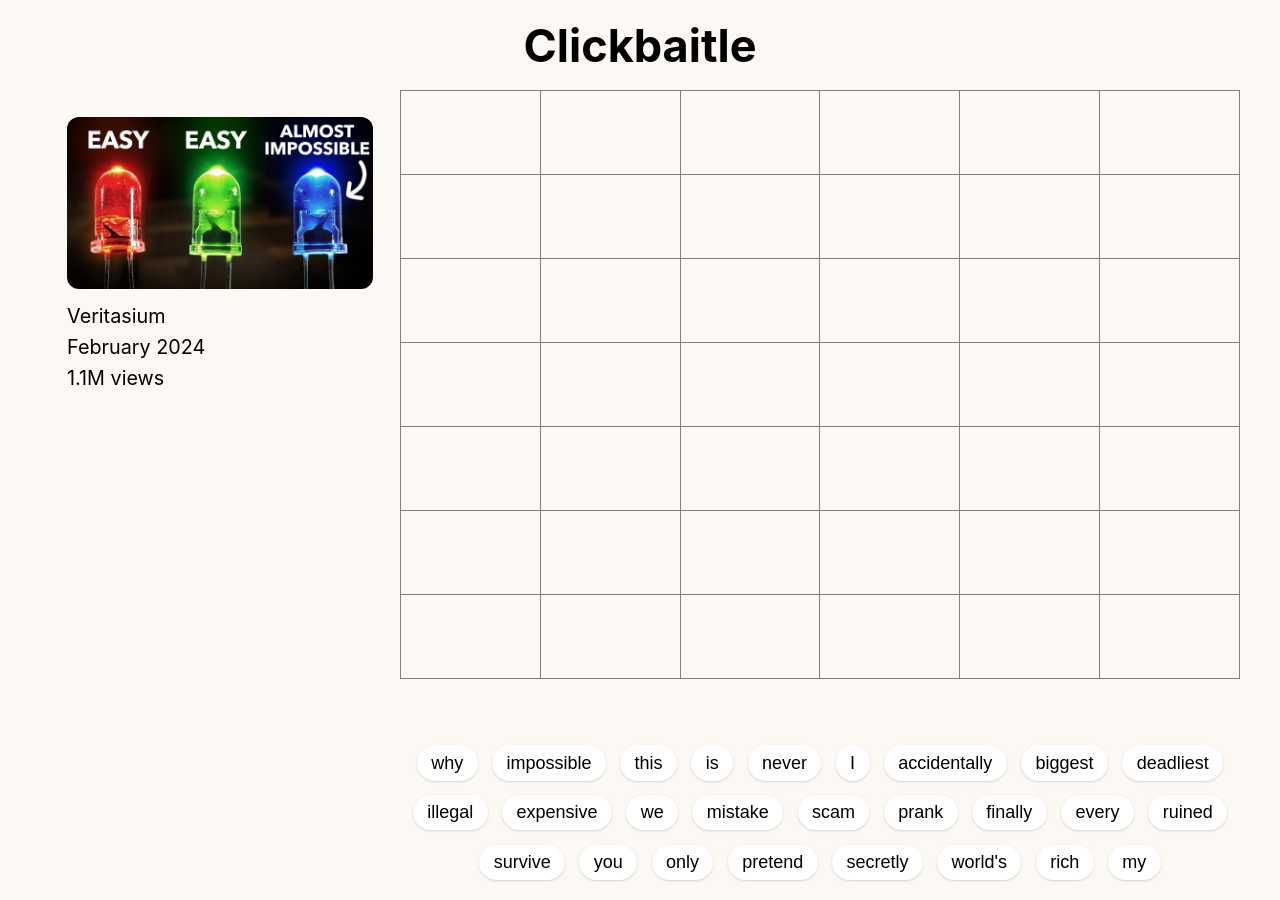
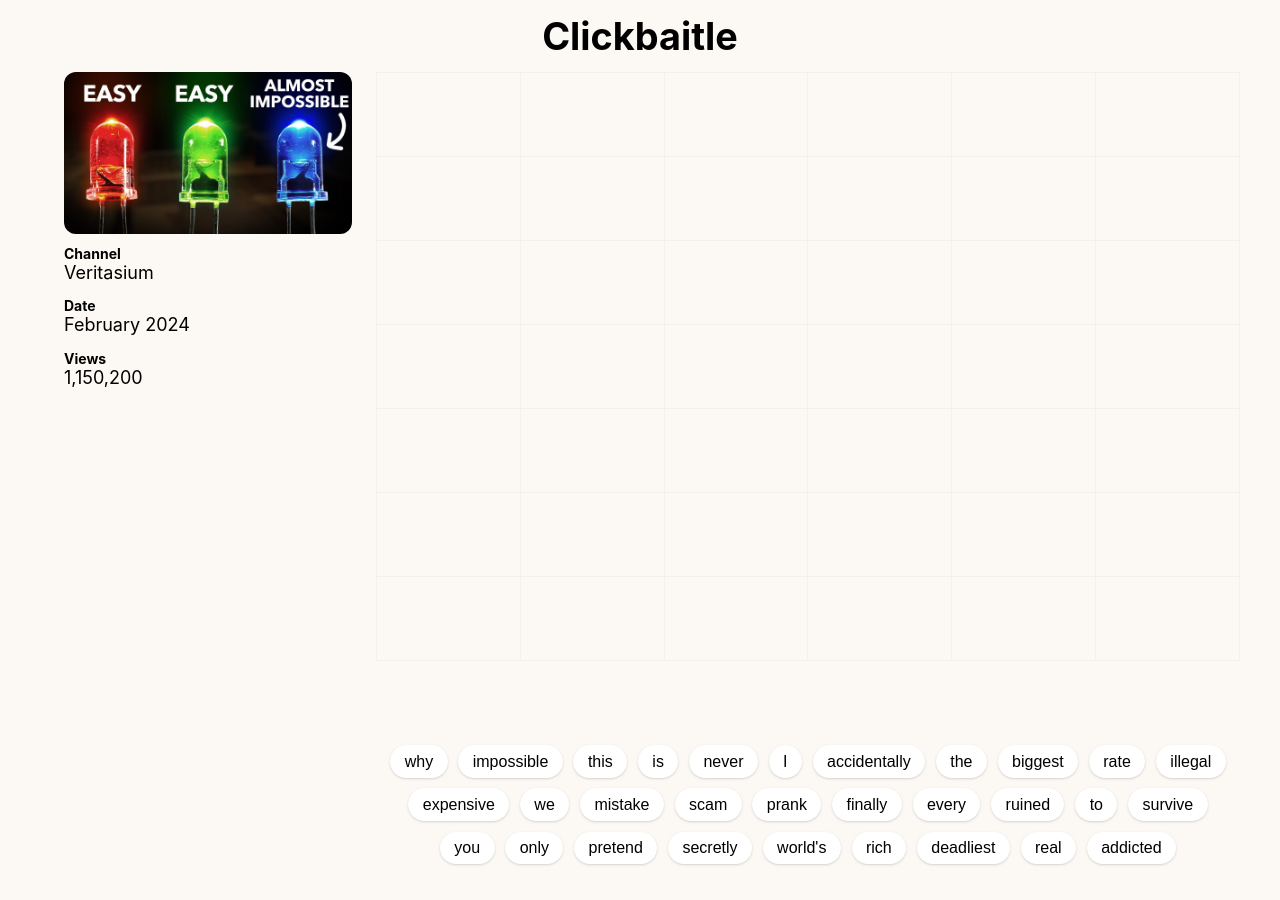
Before and after one commit to Ruce/clickbaitle, a Jekyll site: the page built from index.html, in a window 1280 px wide. Built offline with Jekyll 4.4.1, drawn with Linux system fonts in a browser that asks for light colours.

Commit message:
Tweak webpage responsive layout

```diff
--- a/_sass/base.scss
+++ b/_sass/base.scss
@@ -9,28 +9,26 @@
 	display: flex;
 	justify-content: center;
 	align-items: center;
-	height: 100vh;
+	height: 100dvh;
 	margin: 0;
 }
 
 .main {
 	max-width: 1200px;
 	width: 100%;
-	height: 100dvh;
+	height: 100%;
 }
 
 .top {
 	width: 100%;
-	height: 10%;
-	font-size: 5vh;
+	height: 8%;
+	padding: 1vh;
+	font-size: 4.2vh;
 	font-weight: bold;
 	display: flex;
 	justify-content: center;
 	align-items: center;
-	/*
-	border-bottom: 1px solid grey;
 	box-sizing: border-box;
-	*/
 }
 
 .videoContainer, .playContainer {
@@ -41,15 +39,15 @@
 }
 
 .videoContainer {
-	width: 30%;
-	padding: 3vh;
+	width: 28%;
+	padding: 0 2%;
 	box-sizing: border-box;
 	justify-content: flex-start;
 	align-items: flex-start; /* Align items to the left */
 }
 
 .playContainer {
-	width: 70%;
+	width: 72%;
 	justify-content: center;
 	align-items: center;
 	/*background-color: #fefbf8;*/
@@ -72,8 +70,13 @@
 }
 
 .infoText {
-	font-size: 2.2vh;
-	padding: 0.4vh 0;
+	font-size: min(2vw, 18px);
+	padding: 0 0 1.6vh 0;
+}
+
+.infoHeader {
+	font-size: min(1.4vw, 14px);
+	font-weight: bold;
 }
 
 .board {
@@ -89,7 +92,7 @@
 
 .boardTable td {
 	height: 9vh;
-	border: 1px solid grey;
+	border: 1px solid #f4f0ec;
 }
 
 /* Hide the default scrollbar */
@@ -109,17 +112,17 @@
 	align-content: flex-start;
 	align-items: center;
 	flex-wrap: wrap;
+	user-select: none;
 }
 
 .token {
-	font-size: 2vh;
+	font-size: min(3.4vw, 2.2vh, 16px);
 	border: none;
-	border-radius: 20px;
+	border-radius: 30px;
 	background-color: white;
 	padding: 0.8vh 1.6vh;
-	margin: 0.8vh;
+	margin: min(1.2vw, 0.6vh);
 	box-shadow: 0 1px 3px 0 rgba(0, 0, 0, 0.1), 0 1px 2px 0 rgba(0, 0, 0, 0.06);
-	user-select: none;
 }
 
 .token:hover {
@@ -143,16 +146,27 @@
 	}
 
 	.videoContainer {
-		height: 20%;
+		height: 18%;
+		padding: 1vh;
 		flex-direction: row;
-		justify-content: center;
+		justify-content: left;
 	}
 
 	.playContainer {
-		height: 75%;
+		height: 77%;
 	}
 
 	.infoContainer{
 		margin: 0 2vh;
 	}
+
+	.infoText {
+		font-size: min(3.6vw, 1.9vh);
+		padding: 0 0 0.8vh 0;
+	}
+
+	.infoHeader {
+		font-size: min(2.8vw, 1.5vh);
+		font-weight: bold;
+	}
 }
--- a/index.html
+++ b/index.html
@@ -9,9 +9,12 @@
 	<div class="videoContainer">
 		<img class="thumbnail" src="{{ '/assets/img/example-thumbnail.jpg' | relative_url }}">
 		<div class="infoContainer">
+			<span class="infoHeader">Channel</span>
 			<span class="infoText">Veritasium</span>
+			<span class="infoHeader">Date</span>
 			<span class="infoText">February 2024</span>
-			<span class="infoText">1.1M views</span>
+			<span class="infoHeader">Views</span>
+			<span class="infoText">1,150,200</span>
 		</div>
 	</div>
 	<div class="playContainer">
@@ -83,8 +86,9 @@
 			<button class="token">never</button>
 			<button class="token">I</button>
 			<button class="token">accidentally</button>
+			<button class="token">the</button>
 			<button class="token">biggest</button>
-			<button class="token">deadliest</button>
+			<button class="token">rate</button>
 			<button class="token">illegal</button>
 			<button class="token">expensive</button>
 			<button class="token">we</button>
@@ -94,6 +98,7 @@
 			<button class="token">finally</button>
 			<button class="token">every</button>
 			<button class="token">ruined</button>
+			<button class="token">to</button>
 			<button class="token">survive</button>
 			<button class="token">you</button>
 			<button class="token">only</button>
@@ -101,7 +106,9 @@
 			<button class="token">secretly</button>
 			<button class="token">world's</button>
 			<button class="token">rich</button>
-			<button class="token">my</button>
+			<button class="token">deadliest</button>
+			<button class="token">real</button>
+			<button class="token">addicted</button>
 		</div>
 	</div>
 </div>
```
